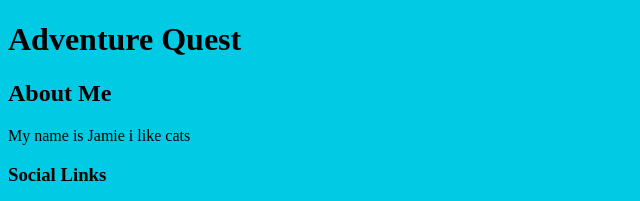
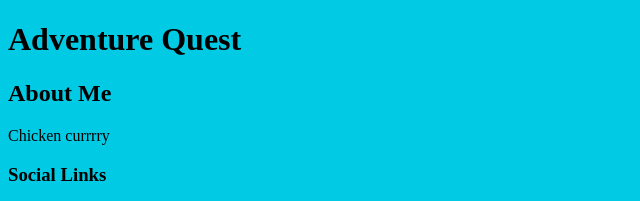
Before and after one commit to JamieJackson23/tutorials, a plain HTML site: page index.html in a window 1280 px wide. Shown: the top 201 px of the page, without its empty margins (0-640 px from the left). Drawn offline with Linux system fonts and the light colour scheme.

Commit message:
Made improvements to about me

```diff
--- a/index.html
+++ b/index.html
@@ -23,7 +23,7 @@
     <aside>
         <h2>About Me</h2>
 
-        <p>My name is Jamie i like cats</p>
+        <p>Chicken currrry</p>
     </aside>
 
     <footer>
```
